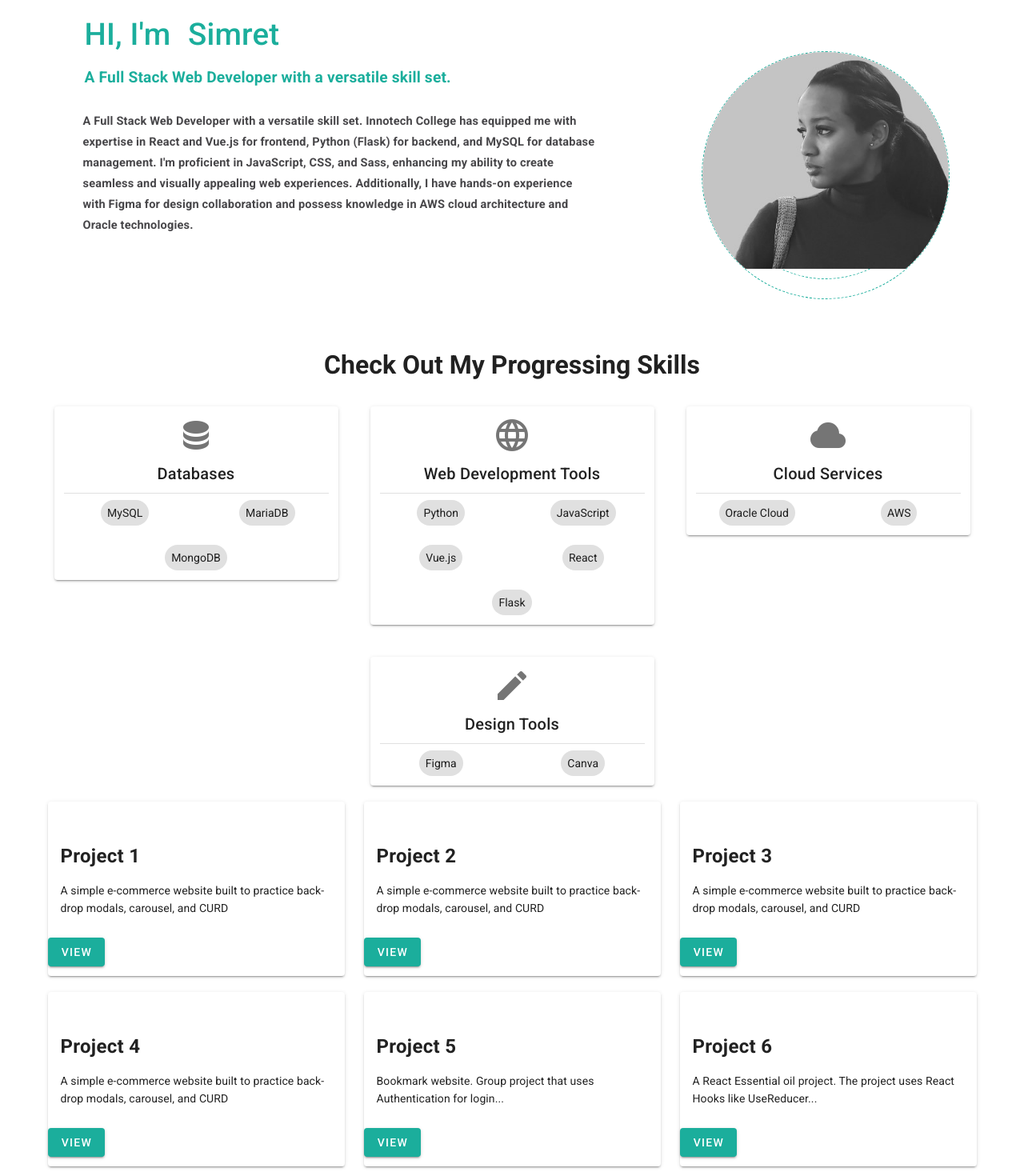
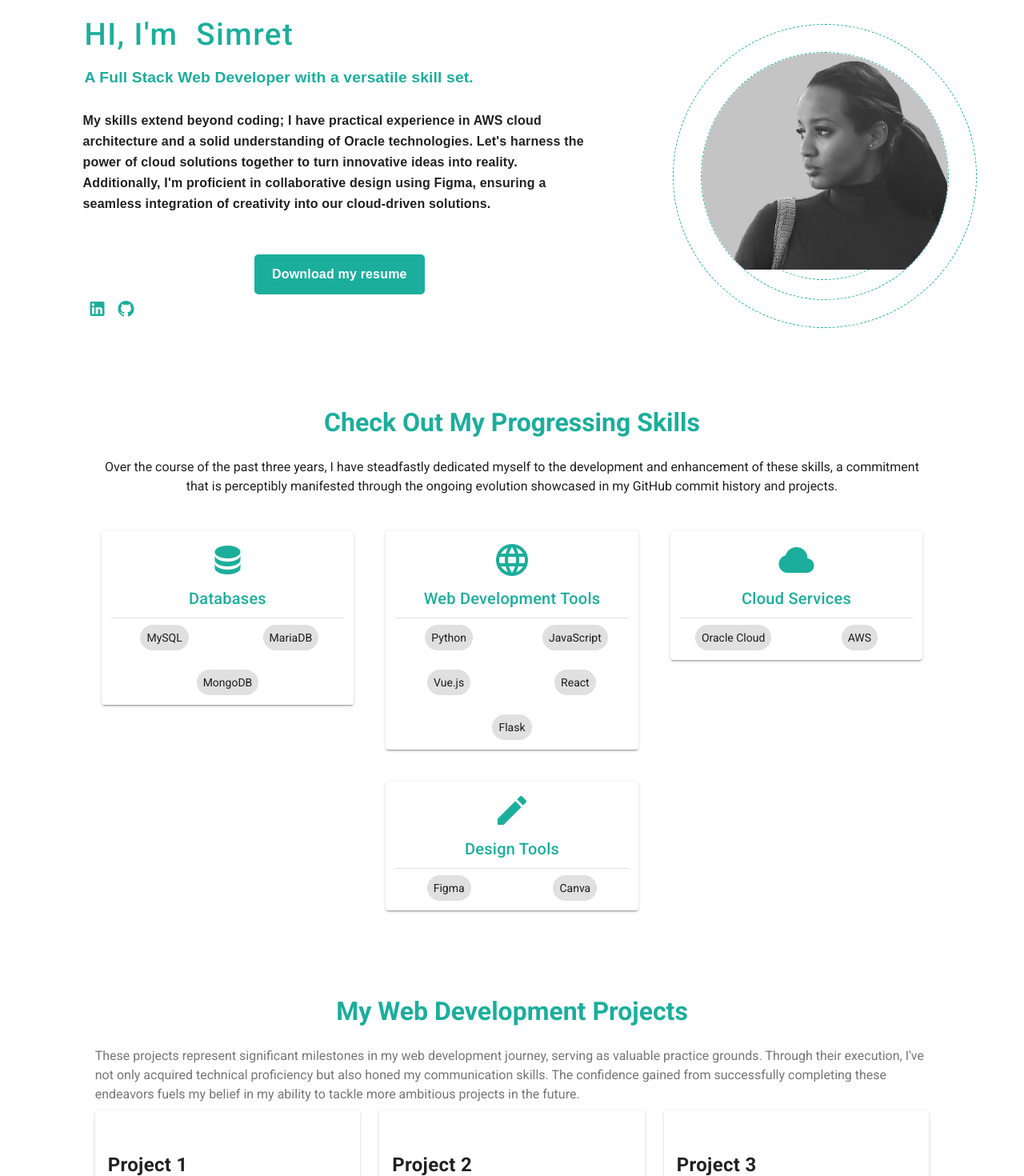
Before and after one commit to simretB05/my_vue_portfolio, a Vue app: page / in a window 1280 px wide. Shown: the part 140-1610 px from the top of the page at 80% size. Built offline with nearby package versions, Linux system fonts and the light colour scheme.

Commit message:
Enhance design for Skills, About, and Projects components

```diff
--- a/src/App.vue
+++ b/src/App.vue
@@ -17,7 +17,7 @@ body,
 html {
   margin: 0;
   padding: 0;
-  font-family: "Roboto";
+  font-family: sans-serif;
 }
 * {
   box-sizing: border-box;
--- a/src/components/AboutComponent.vue
+++ b/src/components/AboutComponent.vue
@@ -41,15 +41,27 @@
                 'font-weight-bold': true,
               }"
             >
-              A Full Stack Web Developer with a versatile skill set. Innotech
-              College has equipped me with expertise in React and Vue.js for
-              frontend, Python (Flask) for backend, and MySQL for database
-              management. I'm proficient in JavaScript, CSS, and Sass, enhancing
-              my ability to create seamless and visually appealing web
-              experiences. Additionally, I have hands-on experience with Figma
-              for design collaboration and possess knowledge in AWS cloud
-              architecture and Oracle technologies.
+              My skills extend beyond coding; I have practical experience in AWS
+              cloud architecture and a solid understanding of Oracle
+              technologies. Let's harness the power of cloud solutions together
+              to turn innovative ideas into reality. Additionally, I'm
+              proficient in collaborative design using Figma, ensuring a
+              seamless integration of creativity into our cloud-driven
+              solutions.
             </p>
+            <a href="/path/to/resume.pdf" download class="download-link btn">
+              Download my resume
+            </a>
+
+            <div class="mt-info">
+              <!-- LinkedIn and GitHub icons with links -->
+              <v-btn icon @click="goToLinkedIn">
+                <v-icon style="color: #1bae9c">mdi-linkedin</v-icon>
+              </v-btn>
+              <v-btn icon @click="goToGitHub">
+                <v-icon style="color: #1bae9c">mdi-github</v-icon>
+              </v-btn>
+            </div>
           </div>
         </div>
       </div>
@@ -91,6 +103,7 @@ export default {
   flex-direction: column;
   align-items: start;
   justify-items: flex-start;
+  font-family: sans-serif;
 }
 
 .profile-container {
@@ -112,9 +125,15 @@ export default {
   align-items: start;
   position: relative;
   border-radius: 50%;
-  width: 50%;
+  border: 1px dashed #1bae9c;
+  width: 100%;
 }
-
+.mt-info {
+  width: 100%;
+  display: flex;
+  flex-direction: row;
+  align-items: center;
+}
 .discription_cont {
   width: 90%;
   display: grid;
@@ -160,19 +179,19 @@ export default {
   text-align: center;
   width: 160%;
   letter-spacing: 0.0112rem;
+  font-family: sans-serif;
   line-height: 26px;
-  font-size: 0.91rem;
-  font-weight: 100;
-  color: hsl(260, 2%, 28%);
+  font-size: 0.991rem;
+  font-family: Arial, Helvetica, sans-serif;
+  font-size: 1rem;
 }
-
 .my-name {
   font-weight: bold;
   color: #1bae9c;
   font-size: 2.4rem;
   font-weight: 500;
   padding: 0 12px;
-  /* letter-spacing: 0.0913rem; */
+  letter-spacing: 0.0913rem;
   font-family: "Roboto";
 }
 
@@ -185,6 +204,26 @@ export default {
   display: flex;
   justify-content: center;
   align-items: start;
+}
+.download-link.btn {
+  display: inline-block;
+  padding: 10px 20px;
+  font-size: 1rem;
+  font-weight: bold;
+  text-align: center;
+  text-decoration: none;
+  cursor: pointer;
+  background-color: #1bae9c;
+  color: #ffffff;
+  border: 2px solid #1bae9c;
+  border-radius: 5px;
+  transition: background-color 0.3s, color 0.3s;
+  margin-top: 34px;
+}
+
+.download-link.btn:hover {
+  background-color: #ffffff;
+  color: #1bae9c;
 }
 
 /* Media query for larger screens */
--- a/src/components/ProjectsComponent.vue
+++ b/src/components/ProjectsComponent.vue
@@ -1,5 +1,15 @@
 <template>
-  <v-container>
+  <v-container class="main">
+    <h1 class="title-container">My Web Development Projects</h1>
+
+    <p class="titleText">
+      These projects represent significant milestones in my web development
+      journey, serving as valuable practice grounds. Through their execution,
+      I've not only acquired technical proficiency but also honed my
+      communication skills. The confidence gained from successfully completing
+      these endeavors fuels my belief in my ability to tackle more ambitious
+      projects in the future.
+    </p>
     <v-row>
       <v-col
         v-for="(project, index) in projects"
@@ -21,6 +31,7 @@
               <v-card-title class="card__item__details__title">{{
                 project.title
               }}</v-card-title>
+
               <v-card-text class="card__item__details__text">{{
                 project.description
               }}</v-card-text>
@@ -86,9 +97,17 @@ export default {
 </script>
 
 <style scoped>
-.title {
-  font-size: 2rem;
-  font-weight: bold;
+.main {
+  display: grid;
+  place-items: center;
+  margin-top: 70px;
+  width: 90%;
+  transition: background-color 0.3s;
+}
+.title-container {
+  text-align: center;
+  margin-bottom: 20px;
+  color: #1bae9c;
 }
 
 .titleText {
@@ -98,6 +117,11 @@ export default {
 
 .card {
   margin-bottom: 20px;
+  transition: background-color 0.3s; /* Adding a smooth transition effect */
+}
+
+.card:hover {
+  background-color: teal; /* Teal color for the hover effect */
 }
 
 .card__item__img {
--- a/src/components/SkillComponent.vue
+++ b/src/components/SkillComponent.vue
@@ -1,7 +1,15 @@
 <template>
-  <v-container>
+  <v-container class="main">
     <div class="title-container">
-      <h1>Check Out My Progressing Skills</h1>
+      <h1 class="main-title">Check Out My Progressing Skills</h1>
+    </div>
+    <div class="title-container">
+      <p>
+        Over the course of the past three years, I have steadfastly dedicated
+        myself to the development and enhancement of these skills, a commitment
+        that is perceptibly manifested through the ongoing evolution showcased
+        in my GitHub commit history and projects.
+      </p>
     </div>
     <v-row justify="center">
       <v-col
@@ -16,7 +24,9 @@
           @mouseover="hoverCard(index)"
           @mouseleave="leaveCard"
         >
-          <v-icon class="display-2" size="10">{{ category.icon }}</v-icon>
+          <v-icon color="#1bae9c" class="display-2" size="10">{{
+            category.icon
+          }}</v-icon>
           <h3 class="mt-2 title">{{ category.title }}</h3>
           <v-divider class="my-2"></v-divider>
           <v-row justify="center">
@@ -85,24 +95,39 @@ export default {
 </script>
 
 <style scoped>
+.main {
+  display: grid;
+  place-items: center;
+  margin-top: 70px;
+  width: 90%;
+  transition: background-color 0.3s;
+}
 .title-container {
   text-align: center;
   margin-bottom: 20px;
 }
+.main-title {
+  color: #1bae9c;
+}
 .skill-card {
-  transition: box-shadow 0.3s;
+  transition: box-shadow 0.3s, background-color 0.3s; /* Adding a smooth transition effect */
   text-align: center;
   border-radius: 12px;
   box-shadow: 0 4px 8px rgba(0, 0, 0, 0.1);
 }
+
 .skill-card:hover {
   box-shadow: 0 8px 16px rgba(0, 0, 0, 0.2);
+  background-color: rgb(215, 239, 239); /* Teal color for the hover effect */
 }
+
 .title {
   font-size: 1.2rem;
   font-weight: bold;
   margin-top: 0.5rem;
+  color: #1bae9c;
 }
+
 .chip-small {
   font-size: 0.8rem;
   padding: 4px 8px;
--- a/src/components/utils/FooterNav.vue
+++ b/src/components/utils/FooterNav.vue
@@ -17,17 +17,17 @@
         >
           <v-img
             v-if="$vuetify.theme.dark"
-            lazy-src="/images/footer_night_logo.png"
+            lazy-src="/images/logo.png"
             max-height="150"
             max-width="250"
-            src="/images/footer_night_logo.png"
+            src="/images/logo.png"
           ></v-img>
           <v-img
             v-else
-            lazy-src="/images/footer_day_logo.png"
+            lazy-src="/images/logo.png"
             max-height="150"
             max-width="250"
-            src="/images/footer_day_logo.png"
+            src="/images/logo.png"
           ></v-img>
         </v-btn>
         <Lottie :options="animationOptions" width="300px" height="300px" />
--- a/src/components/utils/LargeSizeSignedInNav.vue
+++ b/src/components/utils/LargeSizeSignedInNav.vue
@@ -13,7 +13,13 @@
             @click="scrollToSection(item.route)"
             :class="{ 'last-item-button': i === loginLinks.length - 1 }"
           >
-            <v-list-item-content>
+            <v-list-item-content
+              style="
+                font-family: sans-serif;
+                font-size: 1.5rem;
+                font-weight: bolder;
+              "
+            >
               <v-list-item-title
                 class="'text--darken-4': isDarkTheme, 'teal': !isDarkTheme,font-weight-bold mx-3"
                 :style="{ color: isDarkTheme ? '' : '#1bae9c' }"
--- a/src/views/HomePage.vue
+++ b/src/views/HomePage.vue
@@ -38,11 +38,13 @@ export default {
   display: grid;
   place-items: center;
   font-family: "Roboto";
-
   padding: 0;
   min-height: 80vh;
 }
-#about {
+#about,
+#projects,
+#contact,
+#skills {
   min-height: 20vh;
 }
 </style>
```
